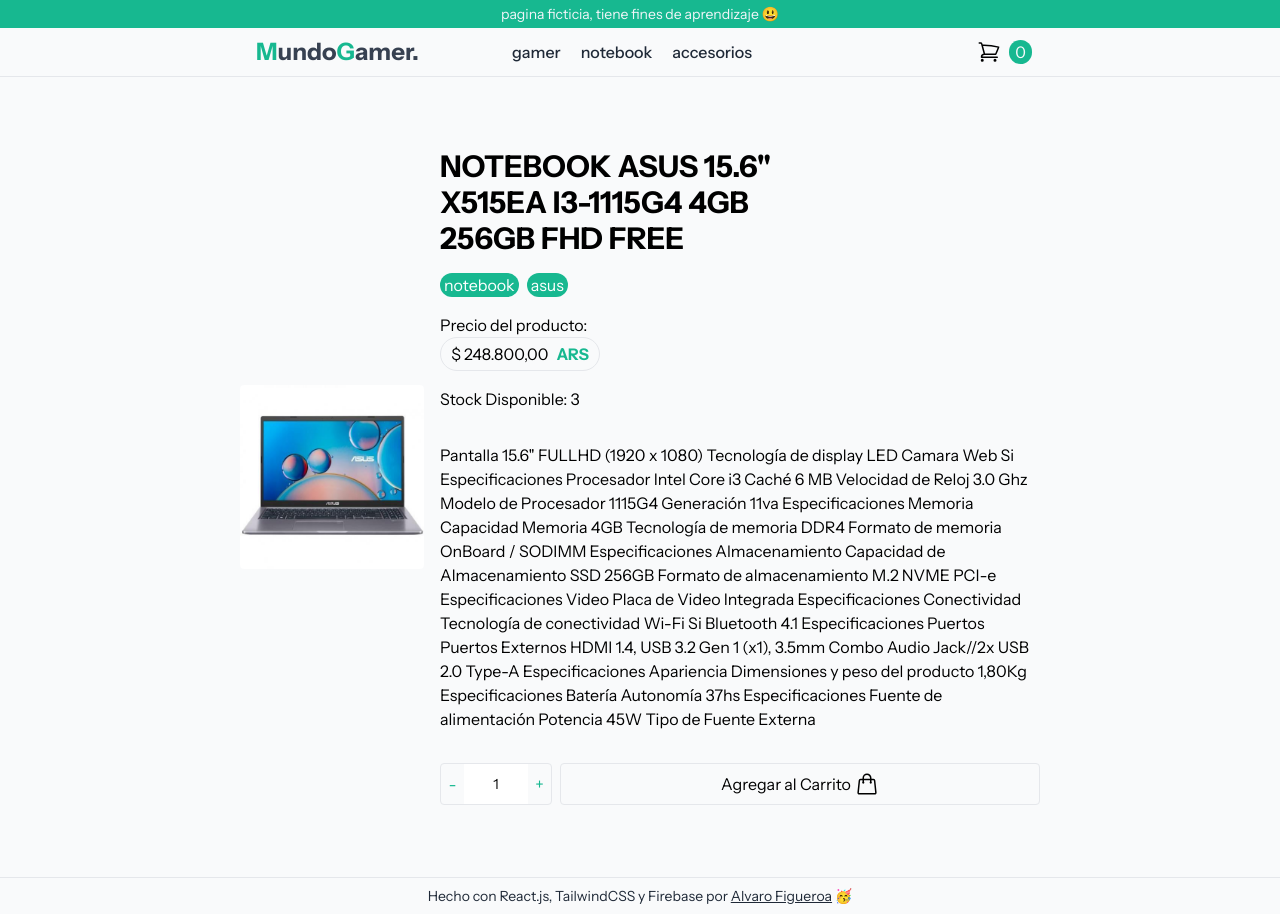
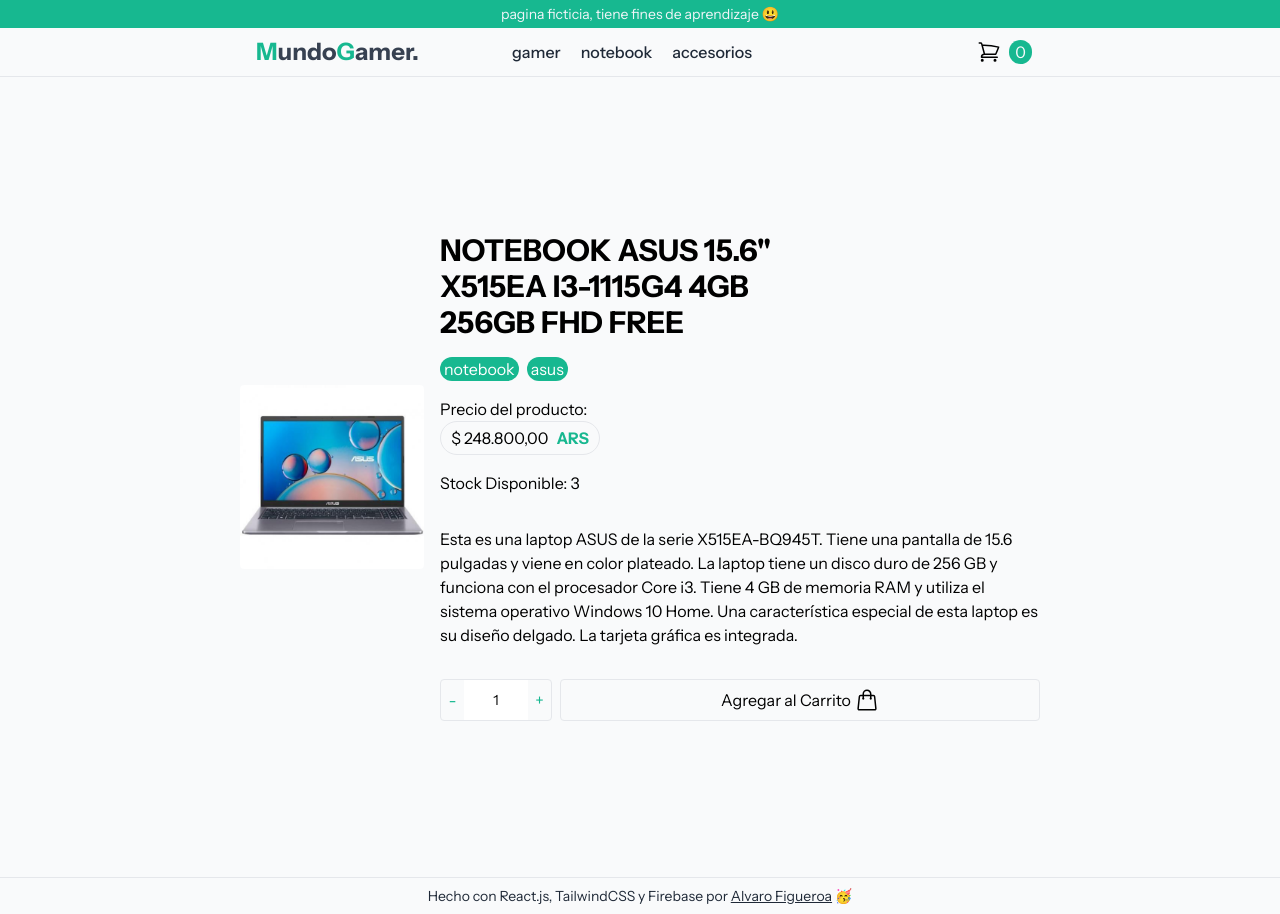
Before and after one commit to alvarof260/entrega-Final-AlvaroFigueroa-reactjs, a React (Vite) app: page /item/NOT1495 in a window 1280 px wide. Built offline with nearby package versions, Linux system fonts and the light colour scheme.

Commit message:
mock: modificar caracteristicas nuevas en desc.

```diff
--- a/src/Mocks/asyncMocks.js
+++ b/src/Mocks/asyncMocks.js
@@ -22,53 +22,7 @@
       "/images/notebooks/NOT1495-000.jpg",
       "/images/notebooks/NOT1495-001.jpg",
     ],
-    description: `Pantalla 15.6" FULLHD (1920 x 1080)
-    Tecnología de display LED
-    Camara Web Si
-
-    Especificaciones
-    Procesador Intel Core i3
-    Caché 6 MB
-    Velocidad de Reloj 3.0 Ghz
-    Modelo de Procesador 1115G4
-    Generación 11va
-
-    Especificaciones
-    Memoria
-    Capacidad Memoria 4GB
-    Tecnología de memoria DDR4
-    Formato de memoria OnBoard / SODIMM
-
-    Especificaciones
-    Almacenamiento
-    Capacidad de Almacenamiento SSD 256GB
-    Formato de almacenamiento M.2 NVME PCI-e
-
-    Especificaciones
-    Video
-    Placa de Video Integrada
-
-    Especificaciones
-    Conectividad
-    Tecnología de conectividad Wi-Fi Si
-    Bluetooth 4.1
-
-    Especificaciones
-    Puertos
-    Puertos Externos HDMI 1.4, USB 3.2 Gen 1 (x1), 3.5mm Combo Audio Jack//2x USB 2.0 Type-A
-
-    Especificaciones
-    Apariencia
-    Dimensiones y peso del producto 1,80Kg
-
-    Especificaciones
-    Batería
-    Autonomía 37hs
-
-    Especificaciones
-    Fuente de alimentación
-    Potencia 45W
-    Tipo de Fuente Externa`,
+    description: `Esta es una laptop ASUS de la serie X515EA-BQ945T. Tiene una pantalla de 15.6 pulgadas y viene en color plateado. La laptop tiene un disco duro de 256 GB y funciona con el procesador Core i3. Tiene 4 GB de memoria RAM y utiliza el sistema operativo Windows 10 Home. Una característica especial de esta laptop es su diseño delgado. La tarjeta gráfica es integrada.`,
     price: "248.800,00",
     currentPrice: "ARS",
     stock: 3,
@@ -103,72 +57,14 @@
       "/images/notebooks/NOT2397-000.jpg",
       "/images/notebooks/NOT2397-001.jpg",
     ],
-    description: `Modelo: ThinkBook 15 G2 ITL
-    Número de parte: 20VE00L4AR
-
-    RENDIMIENTO
-    Procesador Intel Core i5-1135G7 (4C/8T, 2,4/4,2 GHz, 8 MB)
-    Gráficos Intel UHD Graphics
-    Chipset Plataforma Intel SoC
-    Memoria DDR4-3200 soldado de 8GB
-    Ranuras de memoria Una memoria soldada a la placa del sistema, una ranura DDR4 SO-DIMM, compatible con dos canales
-    Memoria máxima Hasta 40 GB (8 GB soldados + 32 GB SO-DIMM) DDR4-3200
-    Almacenamiento SSD de 256 GB M.2 2242 PCIe 3.0×4 NVMe + bahía de disco duro vacía
-    Soporte de almacenamiento Modo HDD/SSD: hasta dos unidades, 1 HDD/SSD de 2,5" + 1 SSD M.2
-    Lector de tarjetas 4 en 1
-    Óptico: Ninguna
-    Microprocesador de audio Audio de alta definición (HD), códec Realtek ALC3287
-    Altavoces estéreo, 2W x2, Dolby Audio
-    Cámara 720p con ThinkShutter
-    Micrófono 2x, matriz
-    Batería Integrado 45Wh
-    Duración máxima de la batería: MobileMark 2018: 6 h (45 Wh)
-    Adaptador de corriente USB-C de 65 W (3 pines)
-
-    DISEÑO
-    Pantalla FHD de 15,6" (1920 x 1080) TN 220 nits Antirreflejo, 45 % NTSC
-    Pantalla táctil: No
-    Teclado Sin retroiluminación, español (LA)
-    Color de la caja gris mineral
-    Tratamiento de superficies Chorro de arena anodizado
-    Material de la Caja Aluminio (Superior), PC + ABS (Inferior)
-    Dimensiones (An. x Pr. x Al.) 357 x 235 x 18,9 mm
-    Peso 1,7 kg
-
-    SOFTWARE
-    Sistema operativo Ninguno
-    Software incluido Ninguno
-
-    CONECTIVIDAD
-    Ethernet 100/1000M
-    WiFi + Bluetooth 11ac, 2×2 + BT5.0
-    Puertos estándar
-
-    • 1x USB 3.2 Gen 1
-    • 1x USB 3.2 Gen 1 (siempre encendido)
-    • 1x USB-C 3.2 Gen 2 (admite transferencia de datos, Power Delivery 3.0 y DisplayPort 1.4)
-    • 1x Thunderbolt 4 / USB4 40Gbps (admite transferencia de datos, Power Delivery 3.0 y DisplayPort 1.4)
-    • 1xHDMI 1.4b
-    • 1x lector de tarjetas
-    • 1x Ethernet (RJ-45)
-    • 1x Conector combinado de auriculares/micrófono (3,5 mm)
-
-    SEGURIDAD Y PRIVACIDAD
-    Chip de seguridad Firmware TPM 2.0
-    Lector de huellas dactilares Estilo táctil
-    Cerraduras físicas: Ranura de seguridad Kensington Nano
-    Otra seguridad: Cubierta de la cámara ThinkShutter
-
-    SERVICIO
-    Garantía básica 1 año, depósito
-
-    CERTIFICACIONES
-    Certificaciones Verdes
-
-    • EPEAT SILVER
-    • ENERGY STAR 8.0
-    • ErP Lote 3
-    • RoHS`,
+    description: `Procesador: Intel Core i5-1135G7 (4C/8T, 2,4/4,2 GHz, 8 MB)
+    Gráficos: Intel UHD Graphics
+    Memoria: DDR4-3200 soldada de 8 GB, con una ranura DDR4 SO-DIMM compatible con dos canales. Memoria máxima de hasta 40 GB (8 GB soldados + 32 GB SO-DIMM) DDR4-3200.
+    Almacenamiento: SSD de 256 GB M.2 2242 PCIe 3.0×4 NVMe + bahía de disco duro vacía. Soporte de almacenamiento en modo HDD/SSD: hasta dos unidades (1 HDD/SSD de 2,5" + 1 SSD M.2).
+    Pantalla: FHD de 15,6" (1920 x 1080) TN 220 nits Antirreflejo, 45 % NTSC. No es táctil.
+    Conectividad: Ethernet 100/1000M, WiFi + Bluetooth 11ac, 2×2 + BT5.0. Puertos estándar incluyen USB 3.2 Gen 1, USB-C 3.2 Gen 2, Thunderbolt 4 / USB4 40Gbps, HDMI 1.4b, lector de tarjetas, Ethernet (RJ-45), y conector combinado de auriculares/micrófono (3,5 mm).
+    Seguridad y privacidad: Chip de seguridad Firmware TPM 2.0, lector de huellas dactilares, ranura de seguridad Kensington Nano, y cubierta de la cámara ThinkShutter.
+    Dimensiones: 357 x 235 x 18,9 mm, peso de 1,7 kg.`,
     price: "549.865,00",
     currentPrice: "ARS",
     stock: 10,
@@ -179,29 +75,16 @@
     category: "gamer",
     brand: "asus",
     images: ["/images/gamer/NOT1825-000.jpg", "/images/gamer/NOT1825-001.jpg"],
-    description: `Procesador AMD Ryzen 7
-    Modelo procesador AMD Ryzen™ 7 6800H Mobile Processor (8-core/16-thread, 20MB cache, up to 4.7 GHz max boost)
-    Almacenamiento SSD 512GB
-    Memoria RAM 16GB
-    Sistema Operativo Windows 11 Home
-
-    Imagen
-    Tamaño Pantalla 15.6"
-    Resolución de pantalla 2560 x 1440 QHD
-
-    Conectividad
-    Wi-Fi Sí
-    Puertos USB 4
-    Puerto HDMI 1
-    Bluetooth Sí
-
-    Detalles
-    WEBCam Sí
-    Color Negro
-
-    Dimensiones
-    Medidas 35.4 x 25.9 x 2.26 cm
-    Peso 2.30 Kg`,
+    description: `Procesador: AMD Ryzen 7 6800H Mobile Processor (8 núcleos/16 hilos, 20MB de caché, hasta 4.7 GHz de impulso máximo).
+    Almacenamiento: SSD de 512GB.
+    Memoria RAM: 16GB.
+    Sistema Operativo: Windows 11 Home.
+    Tamaño de pantalla: 15.6".
+    Resolución de pantalla: 2560 x 1440 QHD.
+    Conectividad: Wi-Fi, 4 puertos USB, 1 puerto HDMI, Bluetooth.
+    Detalles adicionales: Webcam integrada, color negro.
+    Dimensiones: 35.4 x 25.9 x 2.26 cm.
+    Peso: 2.30 kg.`,
     price: "1.138.833,00",
     currentPrice: "ARS",
     stock: 5,
@@ -233,16 +116,16 @@
       "/images/notebooks/NOT2263-000.jpg",
       "/images/notebooks/NOT2263-001.jpg",
     ],
-    description: `Sistema Operativo: Windows 11 Home
-    Procesador: Intel® Core™ i7-12700H Processor 2.3 GHz (24M Cache, up to 4.7 GHz, 6P+8E cores)
-    Tarjeta Gráfica: Intel Iris Xe Graphics
-    Memoria RAM: 16GB LPDDR5
-    Almacenamiento: 1TB M.2 NVMe™ PCIe® 4.0 Performance SSD
-    Pantalla: 2.8K (2880 x 1800) OLED 16:10 aspect ratio
-    Pantalla adicional: ScreenPad™ Plus (12.7" 2880 x 864 IPS-level Panel Support Stylus)
-    Teclado: Retroiluminado
-    Color: Negro
-    Tecnologías: Wifi 6, Grado militar.`,
+    description: `Sistema Operativo: Windows 11 Home.
+    Procesador: Intel Core i7-12700H Processor 2.3 GHz (24M de caché, hasta 4.7 GHz, 6P+8E núcleos).
+    Tarjeta Gráfica: Intel Iris Xe Graphics.
+    Memoria RAM: 16GB LPDDR5.
+    Almacenamiento: 1TB M.2 NVMe PCIe 4.0 Performance SSD.
+    Pantalla: 2.8K (2880 x 1800) OLED con relación de aspecto 16:10.
+    Pantalla adicional: ScreenPad Plus (12.7" 2880 x 864 Panel IPS nivel soporte para Stylus).
+    Teclado: Retroiluminado.
+    Color: Negro.
+    Tecnologías: Wifi 6, certificación de grado militar.`,
     price: "1.342.392,00",
     currentPrice: "ARS",
     stock: 6,
```
